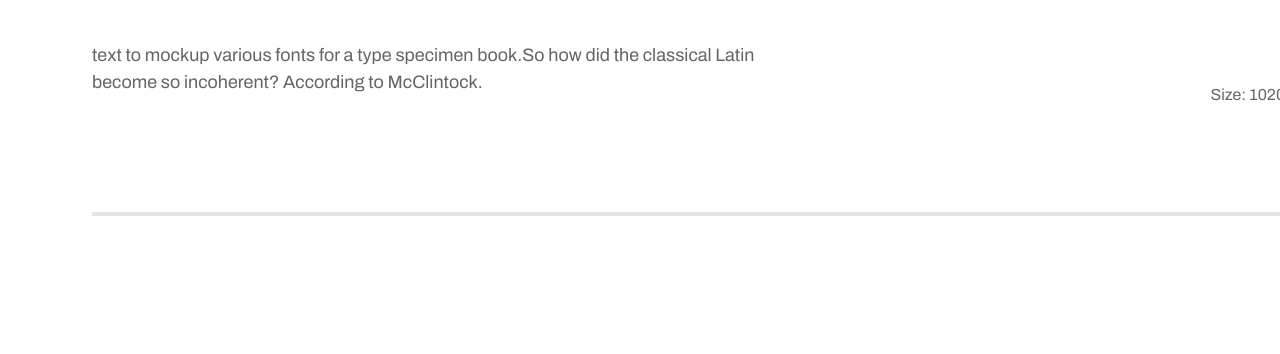
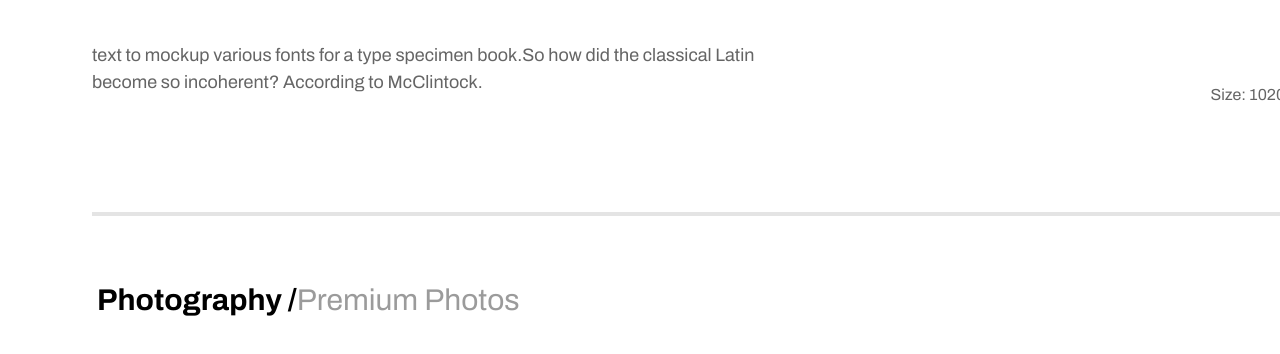
Before and after one commit to JGP84/challenge-bokokode, a React (Create React App) app: page / in a window 1280 px wide. Shown: the part 1064-1418 px from the top of the page. Built offline with nearby package versions, Linux system fonts and the light colour scheme.

Commit message:
add Main

```diff
--- a/src/components/Main.jsx
+++ b/src/components/Main.jsx
@@ -0,0 +1,74 @@
+import React from "react";
+import styled from "styled-components";
+
+const WrapperHeader = styled.div`
+  display: flex;
+  justify-content: space-between;
+  max-width: 1266px;
+  margin-left: 97px;
+  margin-top: 68px;
+`;
+const WrapperTitleCategory = styled.div``;
+
+const TitleCategory = styled.text`
+  font-family: "Archivo";
+  font-style: normal;
+  font-weight: 700;
+  font-size: 30px;
+  line-height: 33px;
+  color: #000000;
+`;
+const WrapperSortProducts = styled.div``;
+const TitleSorts = styled.text`
+  font-family: "Archivo";
+  font-style: normal;
+  font-weight: 400;
+  font-size: 22px;
+  line-height: 24px;
+  color: #000000;
+`;
+
+const Row = styled.div`
+  display: flex;
+`;
+
+const ColumnCheckboxes = styled.div`
+  display: flex;
+  flex-direction: column;
+`;
+const Checkbox = styled.div`
+  display: flex;
+  flex-direction: column;
+`;
+
+const GridProducts = styled.div`
+  display: grid;
+`;
+
+const Main = () => {
+  return (
+    <>
+      <WrapperHeader>
+        <WrapperTitleCategory>
+          <TitleCategory>Photography /</TitleCategory>
+          <TitleCategory style={{ color: "#9B9B9B", fontWeight: "400" }}>
+            Premium Photos
+          </TitleCategory>
+        </WrapperTitleCategory>
+        <WrapperSortProducts>
+          <TitleSorts>Price</TitleSorts>
+        </WrapperSortProducts>
+      </WrapperHeader>
+
+      <Row>
+        <ColumnCheckboxes>
+          <Checkbox></Checkbox>
+          <Checkbox></Checkbox>
+        </ColumnCheckboxes>
+        <GridProducts></GridProducts>
+      </Row>
+    </>
+  );
+};
+
+export default Main;
--- a/src/pages/Home.jsx
+++ b/src/pages/Home.jsx
@@ -2,6 +2,7 @@ import React from "react";
 import Navbar from "../components/Navbar";
 import styled from "styled-components";
 import Header from "../components/Header";
+import Main from "../components/Main";
 
 const Container = styled.div`
  /*  display: flex;
@@ -26,6 +27,7 @@ const Home = () => {
       <Line />
       <Header />
       <Line />
+      <Main/>
     </Container>
   );
 };
```
